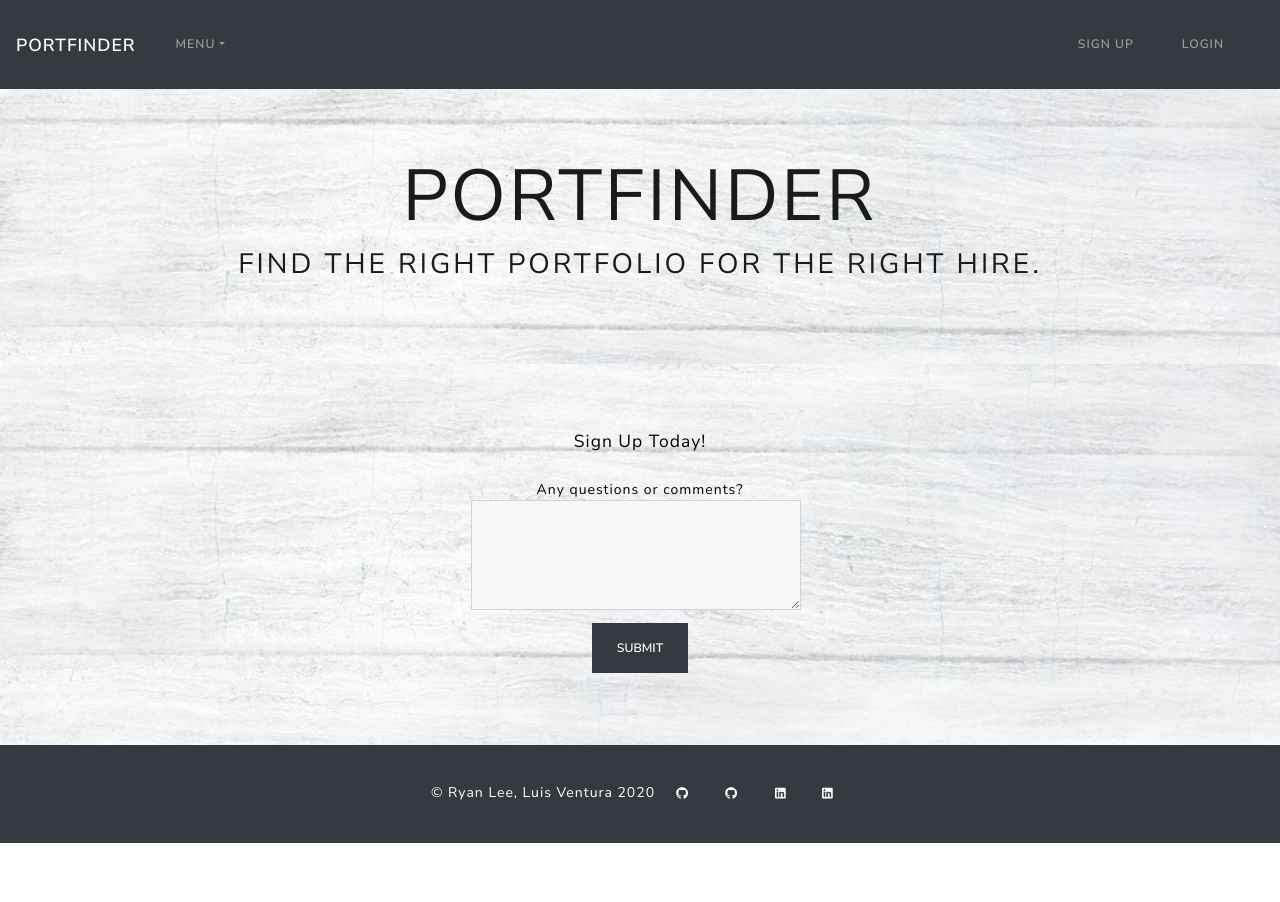
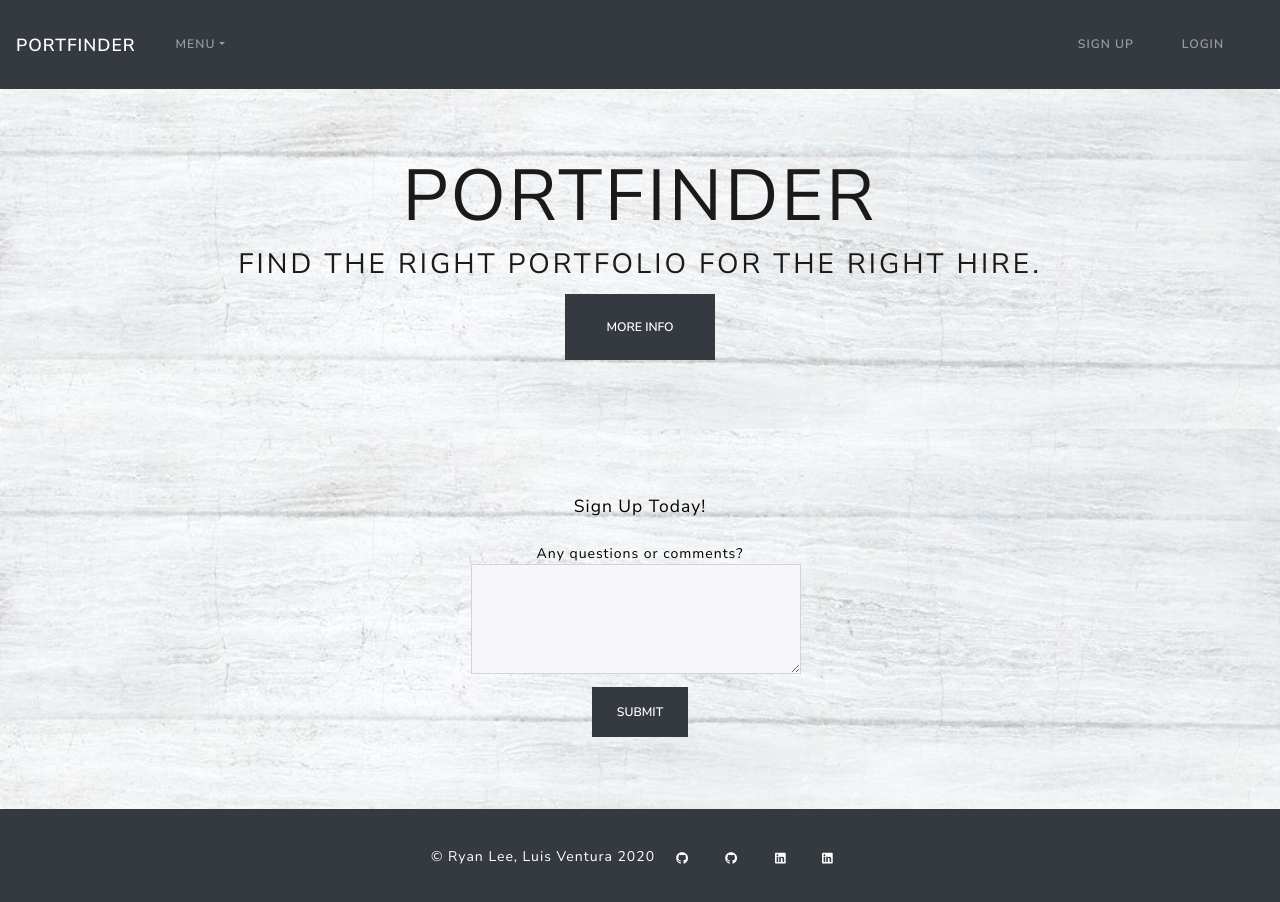
Before and after one commit to ryd0g/Winter-INT, a React (Create React App) app in the folder winter-int/: page / in a window 1280 px wide. Shown: the top 902 px of the page. Before the commit the page ends 843 px from the top, so only its background shows below. Built offline with nearby package versions, Linux system fonts and the light colour scheme.

Commit message:
added info button

```diff
--- a/winter-int/src/Main.js
+++ b/winter-int/src/Main.js
@@ -1,12 +1,21 @@
-import './Main.css'
+import './Main.css';
+import { NavLink } from 'react-router-dom';
 
 function Main() {
-    return (
-        <div class="jumbotron">
-            <h1 class="display-3">PortFinder</h1>
-            <h2>Find the right portfolio for the right hire.</h2>
-        </div>
-    )
+  return (
+    <div class='jumbotron'>
+      <h1 class='display-3'>PortFinder</h1>
+      <h2>Find the right portfolio for the right hire.</h2>
+      <button class='btn btn-dark'>
+        <NavLink
+          className='nav-link'
+          activeClassName='nav-link-active'
+          to='/info'>
+          More Info
+        </NavLink>
+      </button>
+    </div>
+  );
 }
 
-export default Main
+export default Main;
```
